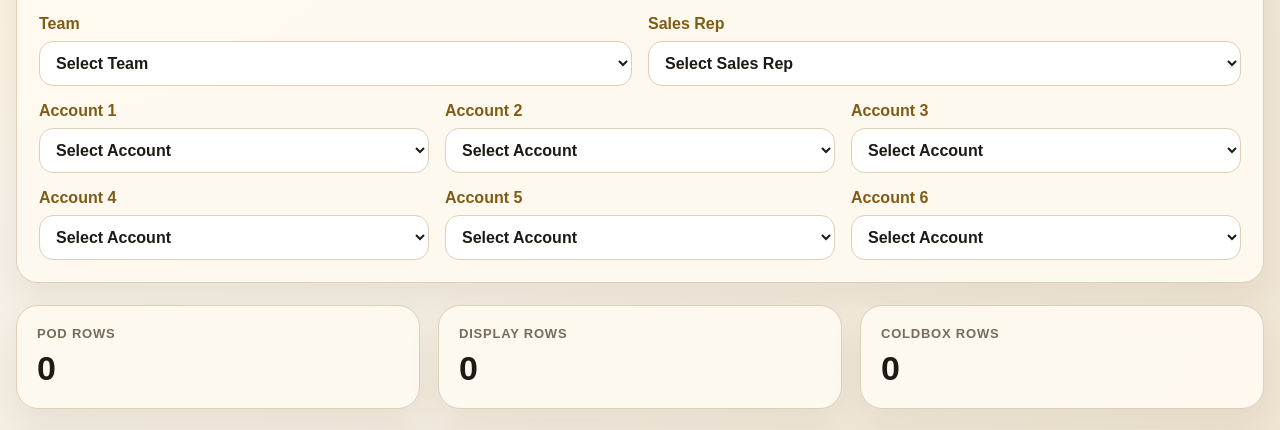
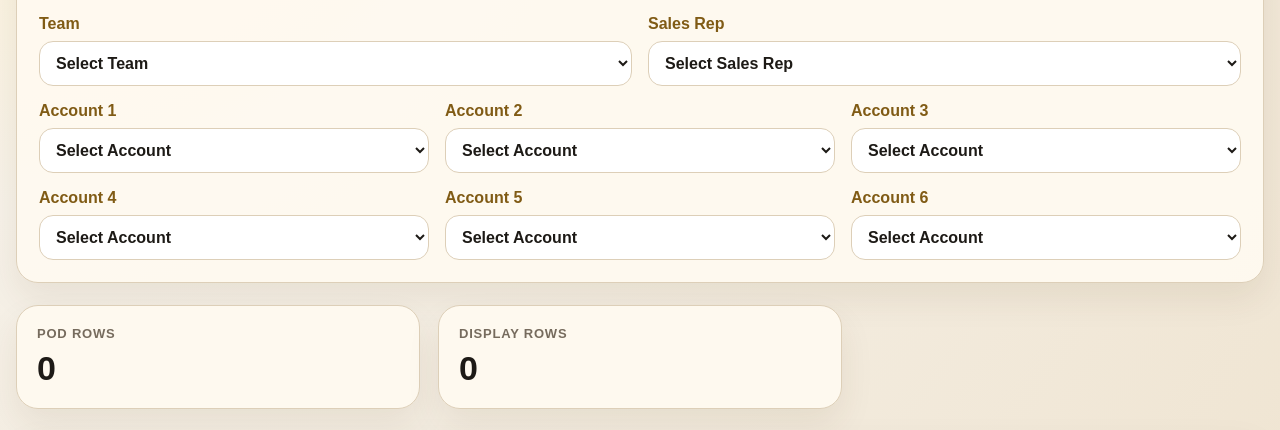
Before and after one commit to Ccarlosa01/beam-bdm-mny-off-tracker, a plain HTML site: page index.html in a window 1280 px wide. Shown: the part 331-761 px from the top of the page. Drawn offline with Linux system fonts and the light colour scheme; no server answers.

Commit message:
Update index.html

```diff
--- a/index.html
+++ b/index.html
@@ -62,10 +62,6 @@
         <span>Display Rows</span>
         <strong id="displayRowCount">0</strong>
       </div>
-      <div class="summary-card">
-        <span>Coldbox Rows</span>
-        <strong id="coldboxRowCount">0</strong>
-      </div>
     </section>
 
     <section class="panel printable" id="trackerReport">
@@ -79,7 +75,6 @@
 
       <div id="podBtgSection"></div>
       <div id="displayBtgSection"></div>
-      <div id="coldboxSection"></div>
       <div id="accountBreakdownSection"></div>
     </section>
   </main>
```
